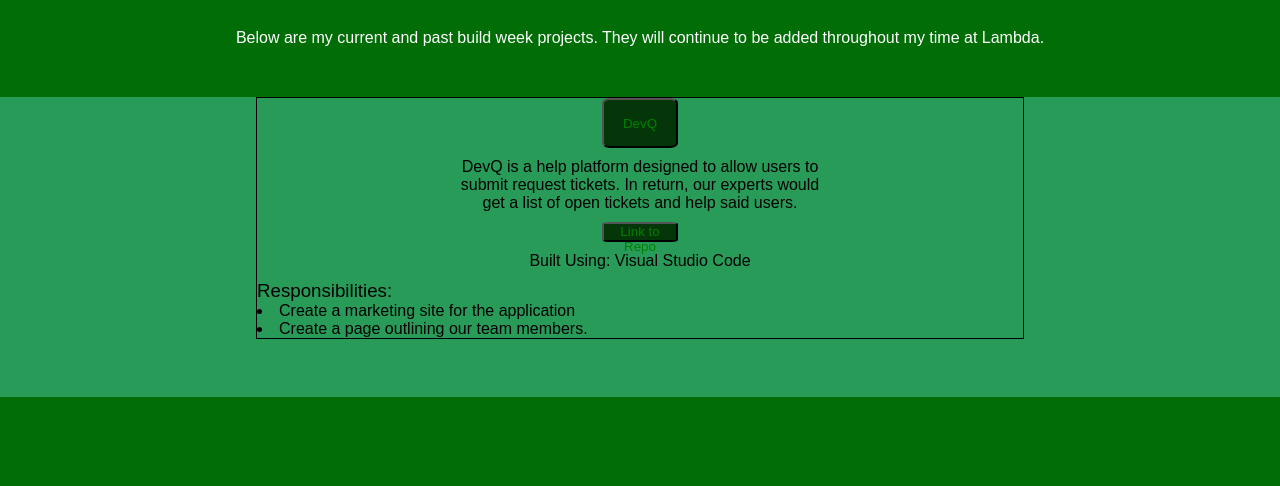
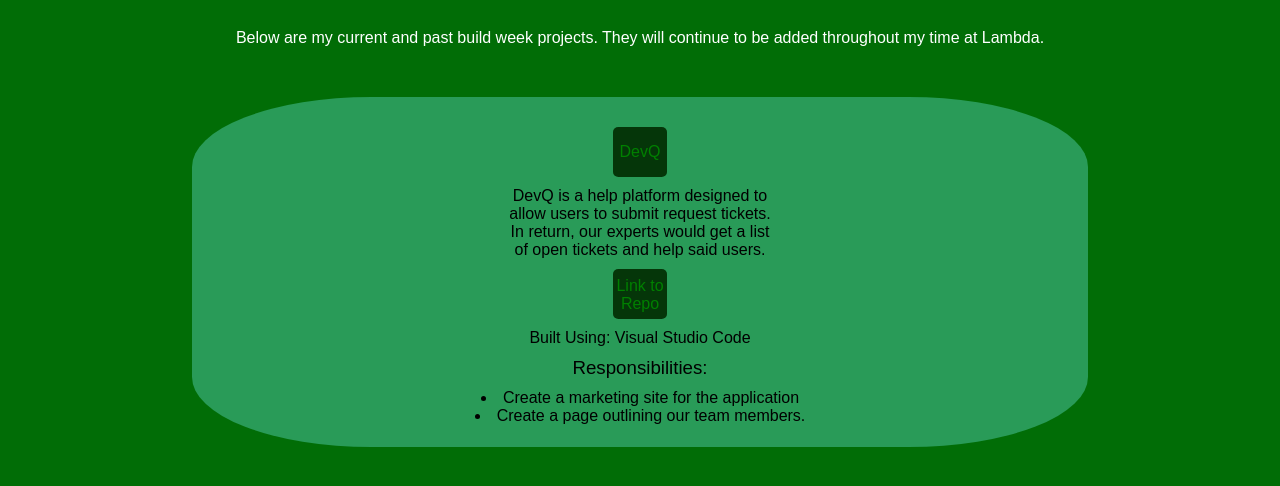
Before and after one commit to carlsachs/employerPortfolio, a website: page projects.html in a window 1280 px wide. Shown: the part 252-738 px from the top of the page. Drawn offline with Linux system fonts and the light colour scheme.

Commit message:
fixed project div

```diff
--- a/less/projects.less
+++ b/less/projects.less
@@ -1,9 +1,11 @@
 #projects {
-    width: 100%;
-    height: 300px;
+    width: 70%;
+    margin: 0 auto;
+    height: 350px;
     background-color: @lighterBlue;
+    padding-top: 30px;
+    border-radius:20%;
     .dev{
-        border: 1px solid black;
         width: 60%;
         margin: 0 auto;
         display:flex;
@@ -16,6 +18,9 @@
             color: green;
             background-color: @darkest;
             margin: 0 auto;
+            text-align: center;
+            text-decoration: none;
+            padding-top: 16px;
         }
         p {
             width: 50%;
@@ -26,11 +31,21 @@
         }
         .button1 {
             width: 10%;
-            height: 20px;
+            height: 50px;
             border-radius: 10%;
             color: green;
             background-color: @darkest;
             margin: 0 auto;
+            text-decoration: none;
+            text-align: center;
+            padding-top: 8px;
+        }
+        h3 {
+            margin: 0 auto;
+            margin-bottom: 10px;
+        }
+        li {
+            margin: 0 auto;
         }
     }
 }
--- a/projects.html
+++ b/projects.html
@@ -20,9 +20,9 @@
     </section>
     <section id = "projects">
         <div class="dev">
-            <button class="button" href="https://dev-desk-queue.netlify.com">DevQ</button>
+            <a href="https://dev-desk-queue.netlify.com" class="button">DevQ</a>
             <p>DevQ is a help platform designed to allow users to submit request tickets.  In return, our experts would get a list of open tickets and help said users.</p>
-            <button class="button1" href="https://github.com/DevDesk-Queue-2/Marketing">Link to Repo</button>
+            <a href="https://github.com/DevDesk-Queue-2/Marketing" class="button1">Link to Repo</a>
             <p>Built Using: Visual Studio Code</p>
             <h3>Responsibilities:</h3>
             <li>Create a marketing site for the application</li>
```
Also changed, not shown: css/index.css.
